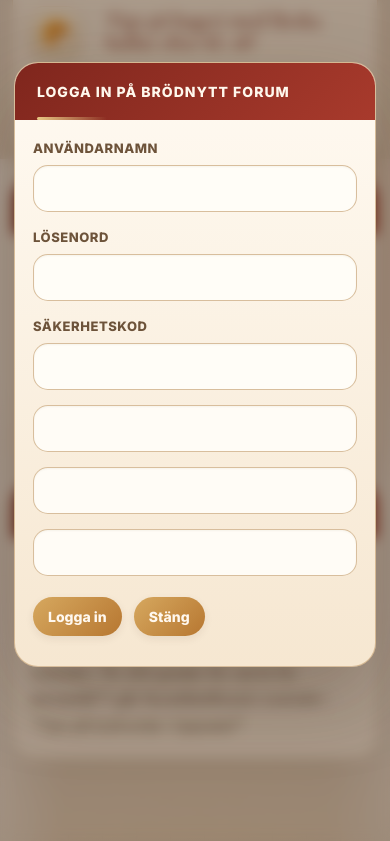
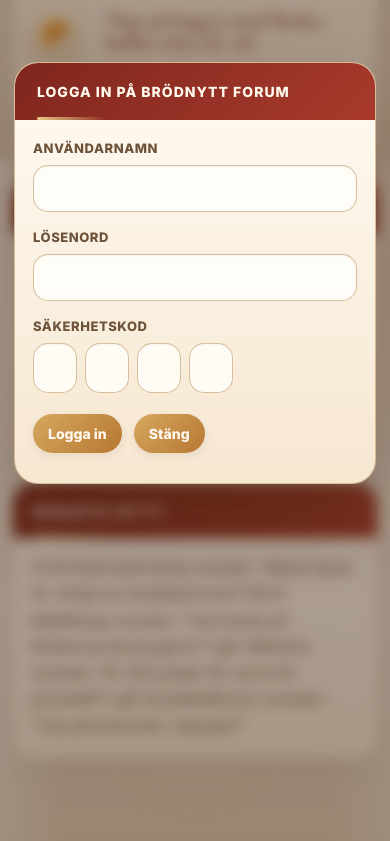
Before and after one commit to meliselundberg/br-dforum, a plain HTML site: page index.html in a window 390 px wide. Both pictures are taken after a click on the button "Logga in". Shown: the part 685-1526 px from the top of the page. Drawn offline with nearby package versions, Linux system fonts and the light colour scheme.

Commit message:
Add grid styles for code boxes and digits
Added styles for code boxes and digits with responsive adjustments.

```diff
--- a/styles.css
+++ b/styles.css
@@ -599,6 +599,36 @@ aside br {
   transform: translateY(-1px);
 }
 
+.code-boxes {
+  display: grid;
+  grid-template-columns: repeat(4, 48px);
+  gap: 10px;
+  margin: 0 0 15px;
+}
+
+.code-digit {
+  width: 48px !important;
+  height: 54px;
+  margin: 0 !important;
+  padding: 0 !important;
+  text-align: center;
+  font-size: 24px !important;
+  font-weight: 800;
+  border-radius: 14px;
+}
+
+@media (max-width: 520px) {
+  .code-boxes {
+    grid-template-columns: repeat(4, 44px);
+    gap: 8px;
+  }
+
+  .code-digit {
+    width: 44px !important;
+    height: 50px;
+  }
+}
+
 .order-box {
   padding: 18px;
   white-space: pre-line;
```
